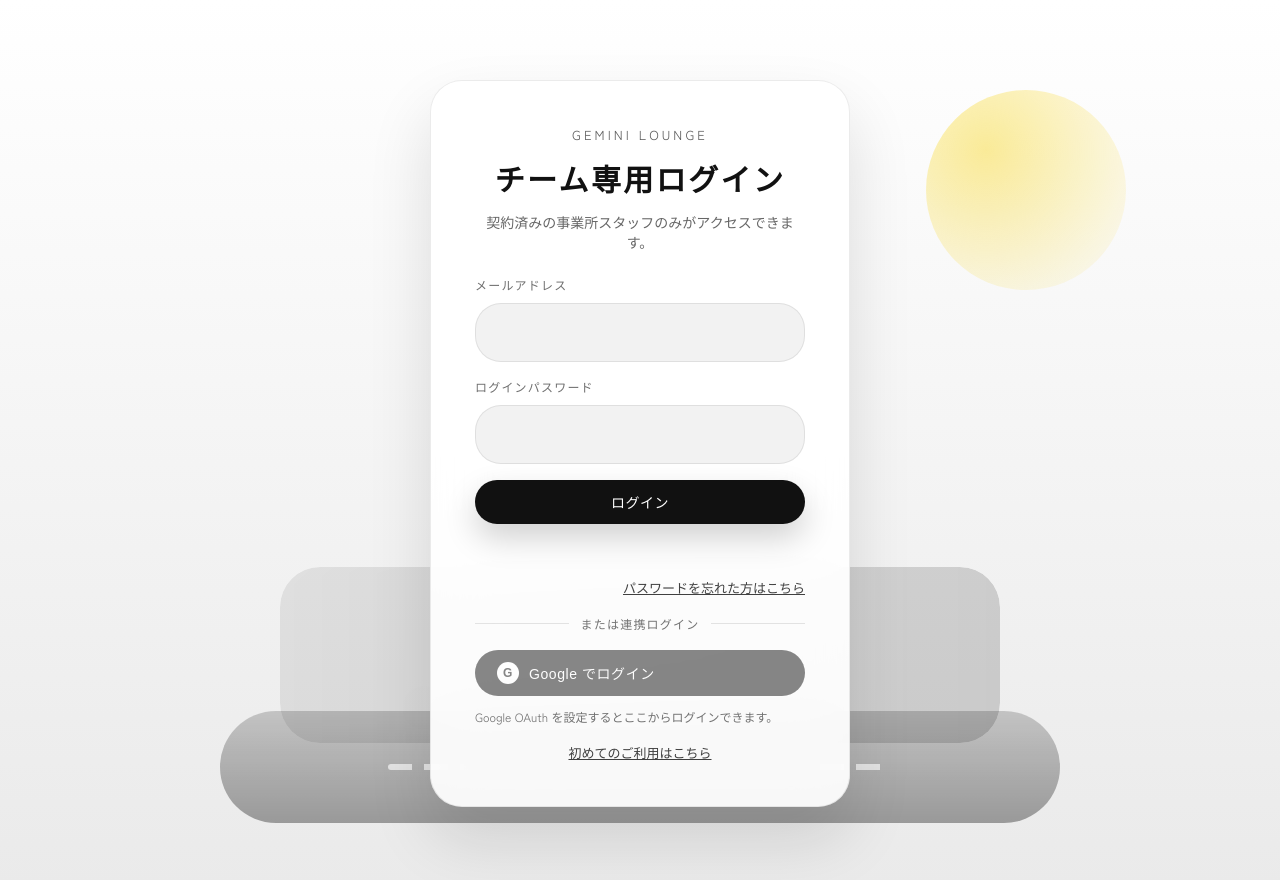
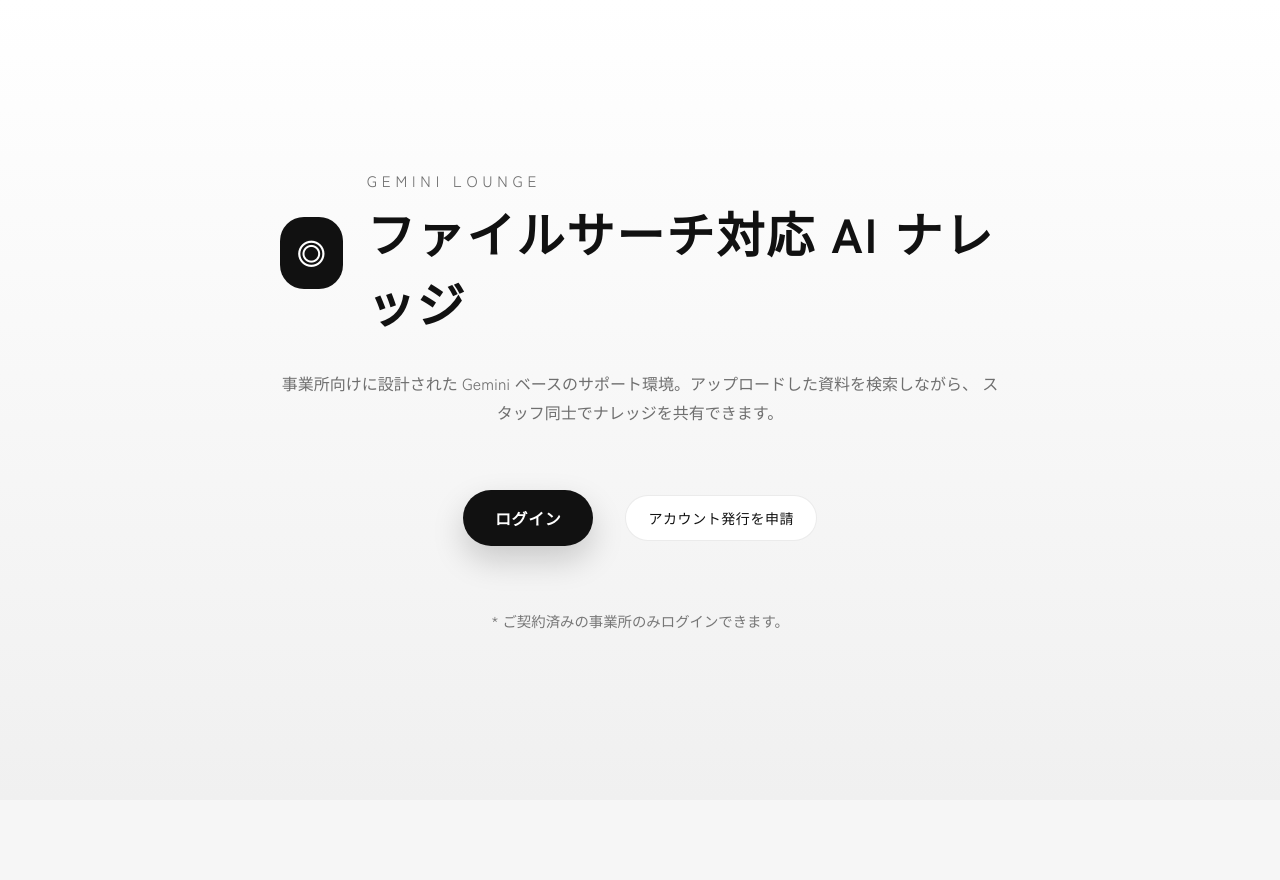
Before and after one commit to yukitagushi/drive-base64-converter, a website: page public/index.html in a window 1280 px wide. After the commit the page ends 800 px from the top, so only its background shows below. Drawn offline with Linux system fonts and the light colour scheme; no server answers.

Commit message:
Add landing screen login entry point

```diff
--- a/public/app.js
+++ b/public/app.js
@@ -1,10 +1,13 @@
 const appShell = document.querySelector('.app-shell');
+const landingScreen = document.getElementById('landing-screen');
 const loginScreen = document.getElementById('login-screen');
 const accountRequestTrigger = document.getElementById('account-request-trigger');
 const accountRequestDialog = document.getElementById('account-request-dialog');
 const accountRequestNotice = document.getElementById('account-request-notice');
 const accountRequestConfirm = document.getElementById('account-request-confirm');
 const accountRequestCancel = document.getElementById('account-request-cancel');
+const landingRequestButton = document.getElementById('landing-request');
+const loginBackButton = document.getElementById('login-back');
 
 const messageList = document.getElementById('message-list');
 const chatForm = document.getElementById('chat-form');
@@ -100,6 +103,7 @@
 let hasBootstrapped = false;
 
 let authMenuOpen = false;
+let loginVisible = false;
 
 const SAMPLE_NOTES = [
   {
@@ -199,10 +203,8 @@
     }
   });
 
-  authTrigger?.addEventListener('click', () => {
-    closeAuthMenu();
-    openAuthDialog('login');
-  });
+  authTrigger?.addEventListener('click', showLoginScreen);
+  loginBackButton?.addEventListener('click', hideLoginScreen);
   authUserButton?.addEventListener('click', onAuthUserButtonClick);
   authMenuLogout?.addEventListener('click', onLogout);
   authTabs.forEach((tab) => {
@@ -213,6 +215,7 @@
   googleLoginBtn?.addEventListener('click', onGoogleLogin);
   authDialog?.addEventListener('close', onAuthDialogClose);
   accountRequestTrigger?.addEventListener('click', () => openDialog(accountRequestDialog));
+  landingRequestButton?.addEventListener('click', () => openDialog(accountRequestDialog));
   accountRequestCancel?.addEventListener('click', () => accountRequestDialog?.close());
   accountRequestConfirm?.addEventListener('click', onAccountRequestConfirm);
   accountRequestDialog?.addEventListener('close', resetAccountRequestDialog);
@@ -264,24 +267,40 @@
 
 function updateAuthUi() {
   const isAuthed = authState.authenticated;
+  if (isAuthed && loginVisible) {
+    loginVisible = false;
+  }
+  const showLogin = !isAuthed && loginVisible;
+  const showLanding = !isAuthed && !loginVisible;
+
   if (document.body) {
-    document.body.classList.toggle('show-login', !isAuthed);
     document.body.classList.toggle('show-app', isAuthed);
+    document.body.classList.toggle('show-login', showLogin);
+    document.body.classList.toggle('show-landing', showLanding);
   }
   if (appShell) {
     appShell.hidden = !isAuthed;
   }
+  if (landingScreen) {
+    landingScreen.hidden = !showLanding;
+    landingScreen.setAttribute('aria-hidden', showLanding ? 'false' : 'true');
+    if (showLanding) {
+      landingScreen.removeAttribute('inert');
+    } else {
+      landingScreen.setAttribute('inert', '');
+    }
+  }
   if (loginScreen) {
-    loginScreen.hidden = isAuthed;
-    loginScreen.setAttribute('aria-hidden', isAuthed ? 'true' : 'false');
-    if (isAuthed) {
+    loginScreen.hidden = !showLogin;
+    loginScreen.setAttribute('aria-hidden', showLogin ? 'false' : 'true');
+    if (showLogin) {
+      loginScreen.removeAttribute('inert');
+    } else {
       loginScreen.setAttribute('inert', '');
-    } else {
-      loginScreen.removeAttribute('inert');
     }
   }
   if (authTrigger) {
-    authTrigger.classList.toggle('is-hidden', isAuthed);
+    authTrigger.classList.toggle('is-hidden', !showLanding);
   }
   if (authUserContainer) {
     authUserContainer.hidden = !isAuthed;
@@ -321,9 +340,32 @@
   }
 }
 
+function showLoginScreen() {
+  if (authState.authenticated) {
+    return;
+  }
+  closeAuthMenu();
+  loginVisible = true;
+  updateAuthUi();
+  window.requestAnimationFrame(() => {
+    loginEmailInput?.focus();
+  });
+}
+
+function hideLoginScreen() {
+  if (authState.authenticated) {
+    return;
+  }
+  loginVisible = false;
+  setAuthFeedback('');
+  updateAuthUi();
+}
+
 function handleLoggedOut() {
   hasBootstrapped = false;
+  loginVisible = false;
   clearSessionData();
+  updateAuthUi();
 }
 
 function clearSessionData() {
--- a/public/index.html
+++ b/public/index.html
@@ -12,7 +12,28 @@
     />
     <link rel="stylesheet" href="/styles.css" />
   </head>
-  <body class="show-login">
+  <body class="show-landing">
+    <div id="landing-screen" class="landing-screen" aria-labelledby="landing-title">
+      <header class="landing-hero">
+        <div class="landing-brand">
+          <span class="landing-mark">◎</span>
+          <div class="landing-text">
+            <p class="landing-label">Gemini Lounge</p>
+            <h1 id="landing-title" class="landing-title">ファイルサーチ対応 AI ナレッジ</h1>
+          </div>
+        </div>
+        <p class="landing-subtitle">
+          事業所向けに設計された Gemini ベースのサポート環境。アップロードした資料を検索しながら、
+          スタッフ同士でナレッジを共有できます。
+        </p>
+      </header>
+      <div class="landing-actions" role="group" aria-label="メイン操作">
+        <button id="auth-trigger" class="btn btn-solid btn-large" type="button">ログイン</button>
+        <button id="landing-request" class="btn btn-ghost" type="button">アカウント発行を申請</button>
+      </div>
+      <p class="landing-footnote">* ご契約済みの事業所のみログインできます。</p>
+    </div>
+
     <div id="login-screen" class="login-screen">
       <div class="login-screen__scene" aria-hidden="true">
         <div class="login-sun"></div>
@@ -20,6 +41,7 @@
         <div class="login-road"></div>
       </div>
       <div class="login-card" role="dialog" aria-labelledby="login-title">
+        <button id="login-back" class="login-back" type="button">← ラウンジに戻る</button>
         <header class="login-card__header">
           <span class="login-brand">Gemini Lounge</span>
           <h1 id="login-title" class="login-title">チーム専用ログイン</h1>
--- a/public/styles.css
+++ b/public/styles.css
@@ -24,30 +24,115 @@
   background: var(--bg);
 }
 
+body.show-landing,
 body.show-login {
   align-items: center;
   display: flex;
   justify-content: center;
 }
 
+body.show-landing .app-shell,
 body.show-login .app-shell {
   display: none;
 }
 
+body.show-app #landing-screen,
 body.show-app #login-screen {
   display: none;
 }
 
+#landing-screen,
 #login-screen {
   display: none;
   position: relative;
   width: 100%;
   min-height: 100vh;
   padding: clamp(32px, 8vw, 80px);
+}
+
+#landing-screen {
+  background: linear-gradient(180deg, #ffffff 0%, #f0f0f0 100%);
+  flex-direction: column;
+  gap: clamp(32px, 6vw, 64px);
+  justify-content: center;
+  align-items: center;
+  text-align: center;
+}
+
+.landing-hero {
+  display: grid;
+  gap: clamp(16px, 3vw, 32px);
+  max-width: min(720px, 90vw);
+  align-items: center;
+  justify-items: center;
+}
+
+.landing-brand {
+  display: flex;
+  align-items: center;
+  gap: clamp(12px, 2vw, 24px);
+}
+
+.landing-mark {
+  display: grid;
+  place-items: center;
+  width: clamp(56px, 7vw, 72px);
+  height: clamp(56px, 7vw, 72px);
+  border-radius: 24px;
+  background: #111111;
+  color: #ffffff;
+  font-size: clamp(24px, 3vw, 28px);
+  font-weight: 600;
+  letter-spacing: 0.05em;
+}
+
+.landing-text {
+  display: flex;
+  flex-direction: column;
+  gap: 6px;
+  text-align: left;
+}
+
+.landing-label {
+  margin: 0;
+  font-size: 0.95rem;
+  letter-spacing: 0.32em;
+  text-transform: uppercase;
+  color: rgba(17, 17, 17, 0.6);
+}
+
+.landing-title {
+  margin: 0;
+  font-size: clamp(28px, 5vw, 48px);
+  font-weight: 600;
+  letter-spacing: 0.04em;
+}
+
+.landing-subtitle {
+  margin: 0;
+  color: var(--muted);
+  line-height: 1.8;
+  font-size: 1rem;
+}
+
+.landing-actions {
+  display: flex;
+  align-items: center;
+  gap: clamp(16px, 4vw, 32px);
+}
+
+.landing-footnote {
+  margin: 0;
+  color: rgba(17, 17, 17, 0.55);
+  font-size: 0.9rem;
+}
+
+#login-screen {
   background: linear-gradient(180deg, #ffffff 0%, #eaeaea 100%);
   overflow: hidden;
 }
 
+body.show-landing #landing-screen,
 body.show-login #login-screen {
   display: flex;
   align-items: center;
@@ -126,6 +211,22 @@
   border-radius: 32px;
   border: 1px solid rgba(0, 0, 0, 0.08);
   box-shadow: 0 32px 64px rgba(0, 0, 0, 0.12);
+}
+
+.login-back {
+  appearance: none;
+  border: none;
+  background: none;
+  color: rgba(17, 17, 17, 0.6);
+  font-size: 13px;
+  letter-spacing: 0.04em;
+  justify-self: flex-start;
+  cursor: pointer;
+  padding: 0;
+}
+
+.login-back:hover {
+  color: rgba(17, 17, 17, 0.85);
 }
 
 .login-card__header {
@@ -402,6 +503,12 @@
     color 0.2s ease;
   background-color: transparent;
   color: var(--fg);
+}
+
+.btn-large {
+  padding: 16px 32px;
+  font-size: 16px;
+  font-weight: 600;
 }
 
 .btn:disabled {
```
